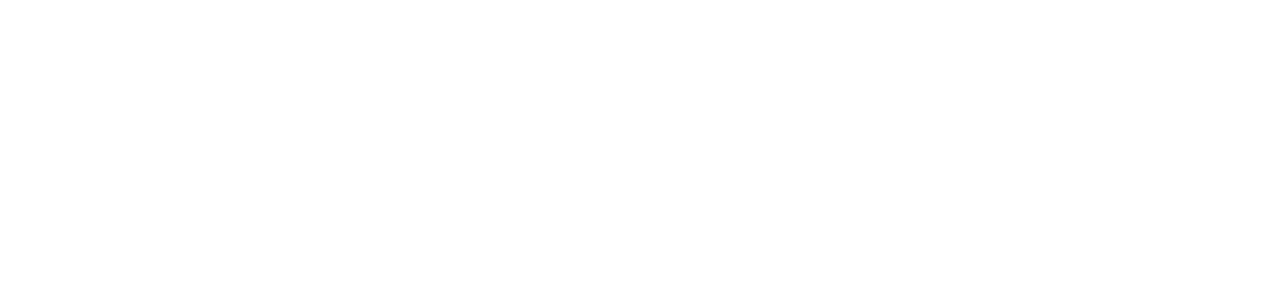
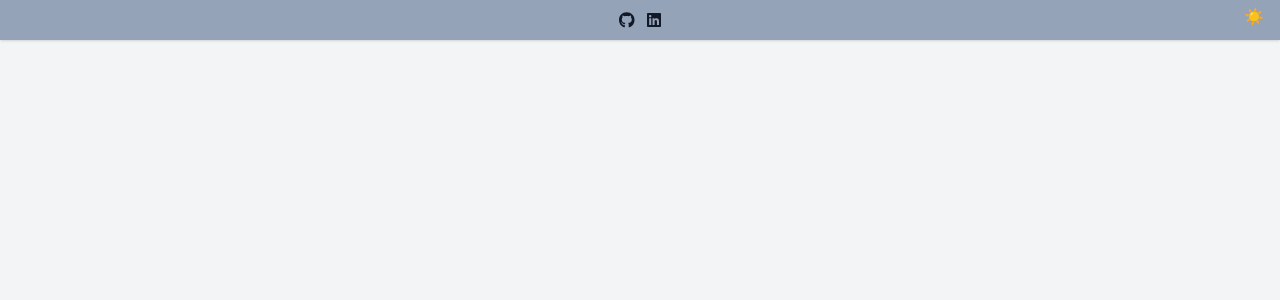
Before and after one commit to tianosouza/portifolio, a React (Vite) app: page / in a window 1280 px wide. Shown: the top 300 px of the page. Built offline with nearby package versions, Linux system fonts and the light colour scheme.

Commit message:
modify App

```diff
--- a/src/App.jsx
+++ b/src/App.jsx
@@ -1,9 +1,15 @@
-import './Global.css'
+import Header from './components/header';
+import ThemeToggle from './components/toggle';
+import './Global.css';
 
 export function App() {
   return (
-    <>
+    <div className="min-h-screen bg-gray-100 text-gray-900 dark:bg-gray-900 dark:text-gray-100">
+      <Header />
+      <main className="container mx-auto p-4">
 
-    </>
-  )
+      </main>
+    </div>
+
+  );
 }
```
